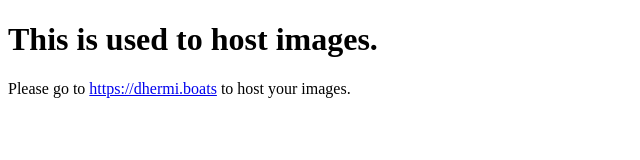
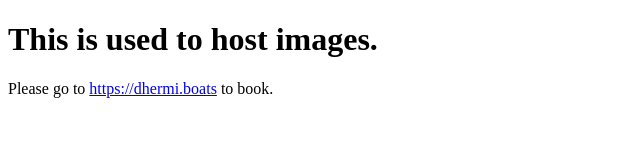
Before and after one commit to dhermiboats/dhermiboats.github.io, a plain HTML site: page index.html in a window 1280 px wide. Shown: the whole page, without its empty margins (0-640 px from the left). Drawn offline with Linux system fonts and the light colour scheme.

Commit message:
Update index.html

```diff
--- a/index.html
+++ b/index.html
@@ -5,6 +5,6 @@
   </head>
   <body><c>
     <h1>This is used to host images.</h1>
-    <p>Please go to <a href="https://dhermi.boats">https://dhermi.boats</a> to host your images.</p></c>
+    <p>Please go to <a href="https://dhermi.boats">https://dhermi.boats</a> to book.</p></c>
   </body>
 </html>
```
